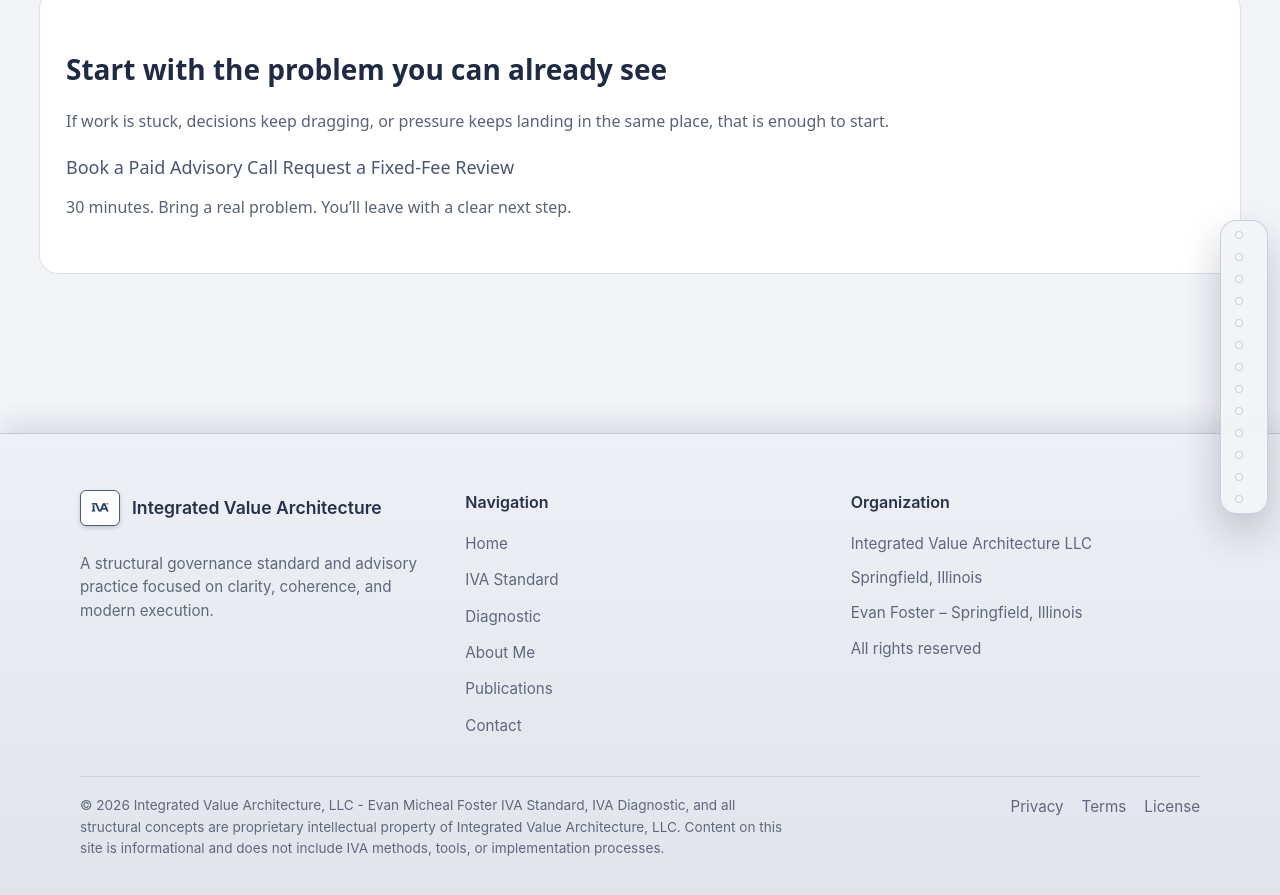
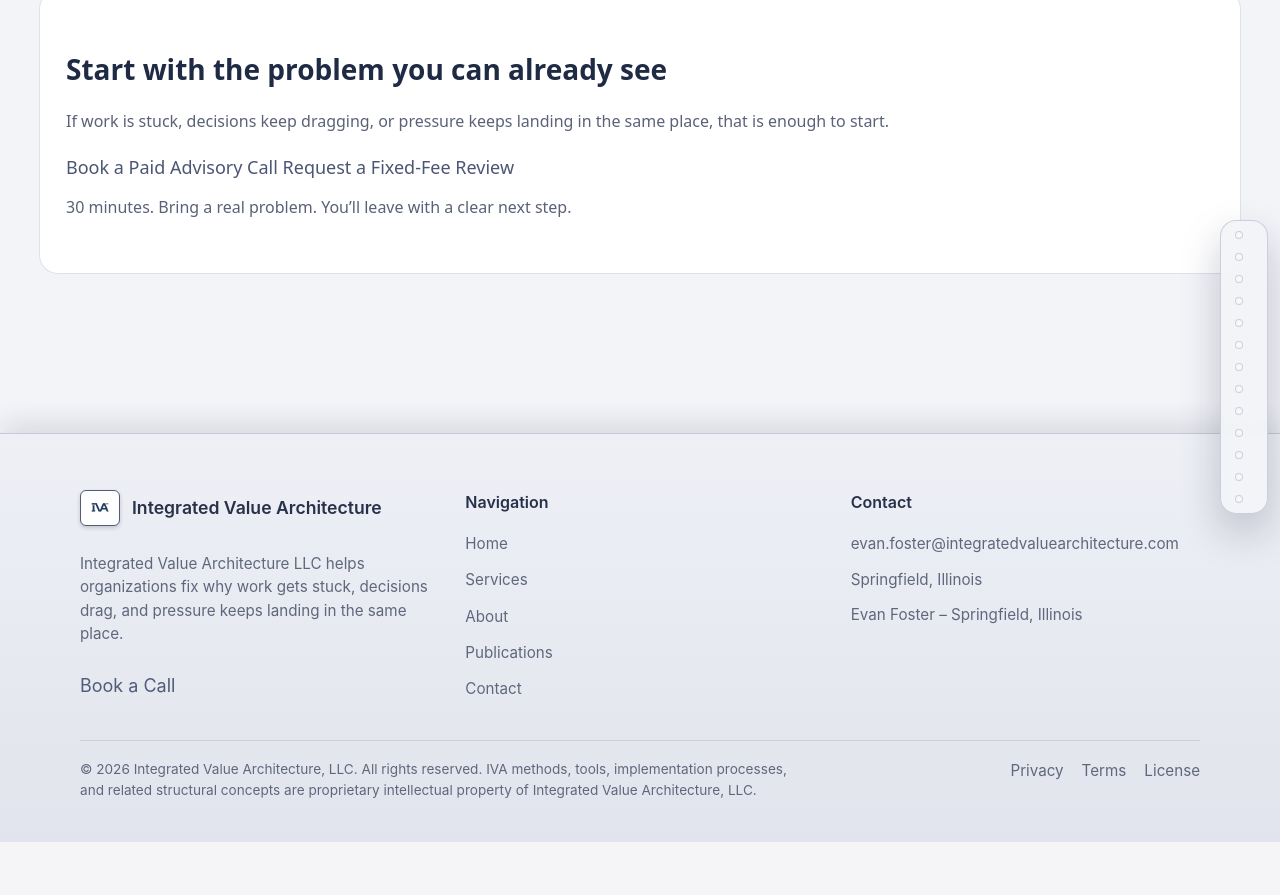
Before and after one commit to efost7873/integratedvaluearchitecture.com, a Jekyll site: the page built from index.html, in a window 1280 px wide and 900 px high, scrolled down 3618 px. Shown: the top 895 px of the window. Built offline with Jekyll 4.4.1, drawn with Linux system fonts in a browser that asks for light colours; after the commit the page ends 4460 px from its top, so only the background shows below that.

Commit message:
Revise footer content and update contact details
Updated footer content for clarity and added contact information.

```diff
--- a/_includes/footer.html
+++ b/_includes/footer.html
@@ -3,56 +3,56 @@
 
     <div class="iva-footer-grid">
 
-      <!-- Identity Column -->
-      <div class="iva-footer-col">
+      <div class="iva-footer-col iva-footer-col-brand">
         <div class="iva-footer-brand">
           <img
             src="{{ site.baseurl }}/assets/images/tmlogo.png"
-            alt="IVA Logo"
+            alt="Integrated Value Architecture logo"
             class="iva-footer-logo"
           >
           <div class="iva-footer-title">Integrated Value Architecture</div>
         </div>
 
         <p class="iva-footer-desc">
-          A structural governance standard and advisory practice focused on clarity, coherence, and modern execution.
+          Integrated Value Architecture LLC helps organizations fix why work gets stuck, decisions drag, and pressure keeps landing in the same place.
         </p>
+
+        <a
+          class="iva-btn-primary iva-footer-cta"
+          href="https://book.ms/b/IntegratedValueArchitectureLLC@integratedvaluearchitecture.com"
+          target="_blank"
+          rel="noopener">
+          Book a Call
+        </a>
       </div>
 
-      <!-- Navigation Column -->
       <div class="iva-footer-col">
         <h4 class="iva-footer-heading">Navigation</h4>
         <a class="iva-footer-link" href="{{ site.baseurl }}/">Home</a>
-        <a class="iva-footer-link" href="{{ site.baseurl }}/standard">IVA Standard</a>
-        <a class="iva-footer-link" href="{{ site.baseurl }}/diagnostic">Diagnostic</a>
-        <a class="iva-footer-link" href="{{ site.baseurl }}/about-me">About Me</a>
+        <a class="iva-footer-link" href="{{ site.baseurl }}/services">Services</a>
+        <a class="iva-footer-link" href="{{ site.baseurl }}/about">About</a>
         <a class="iva-footer-link" href="{{ site.baseurl }}/publications">Publications</a>
         <a class="iva-footer-link" href="{{ site.baseurl }}/contact">Contact</a>
       </div>
 
-      <!-- Organization Column -->
       <div class="iva-footer-col">
-        <h4 class="iva-footer-heading">Organization</h4>
-        <p class="iva-footer-text">Integrated Value Architecture LLC</p>
+        <h4 class="iva-footer-heading">Contact</h4>
+        <a class="iva-footer-link" href="mailto:evan.foster@integratedvaluearchitecture.com">
+          evan.foster@integratedvaluearchitecture.com
+        </a>
         <p class="iva-footer-text">Springfield, Illinois</p>
-
-        <!-- Minimal authority link for search engines -->
         <a class="iva-footer-link" href="{{ site.baseurl }}/evan-foster-springfield-illinois">
           Evan Foster – Springfield, Illinois
         </a>
-
-        <p class="iva-footer-text">All rights reserved</p>
       </div>
 
     </div>
 
-    <!-- Legal Row -->
     <div class="iva-footer-bottom">
       <div class="iva-footer-legal">
-        © 2026 Integrated Value Architecture, LLC - Evan Micheal Foster
+        © 2026 Integrated Value Architecture, LLC. All rights reserved.
         <span class="iva-footer-ip">
-          IVA Standard, IVA Diagnostic, and all structural concepts are proprietary intellectual property of Integrated Value Architecture, LLC.
-          Content on this site is informational and does not include IVA methods, tools, or implementation processes.
+          IVA methods, tools, implementation processes, and related structural concepts are proprietary intellectual property of Integrated Value Architecture, LLC.
         </span>
       </div>
 
```
